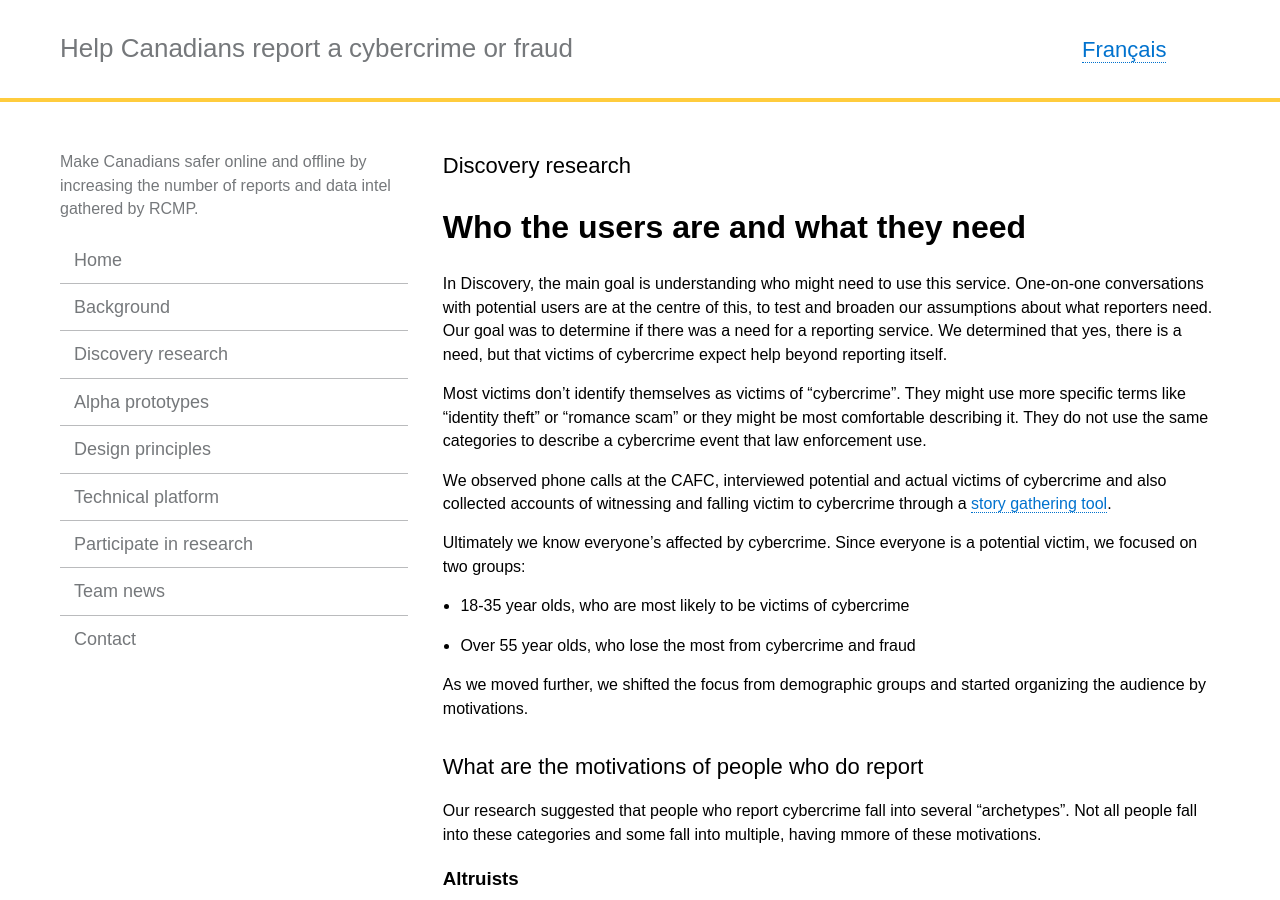
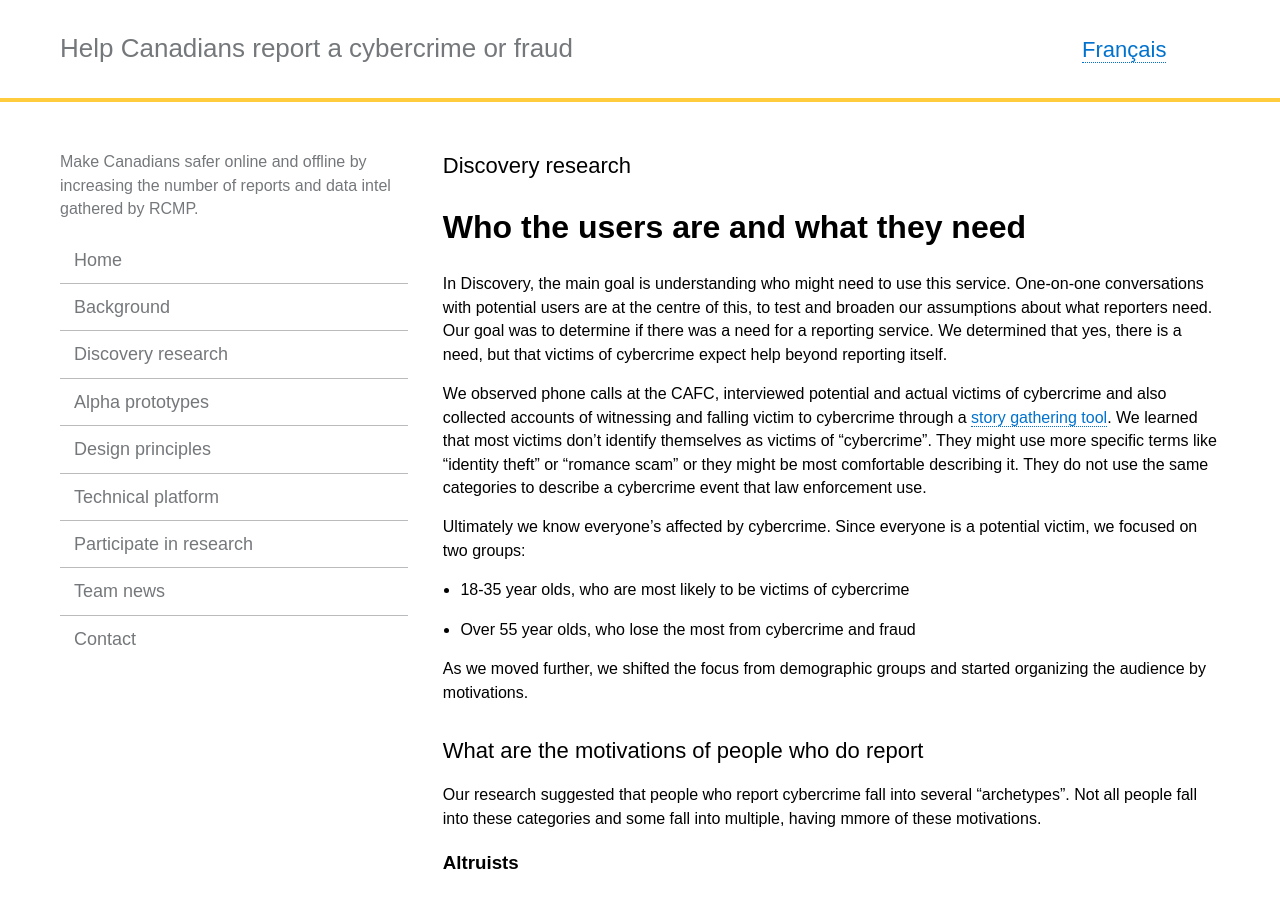
Before and after one commit to cds-snc/rcmp-report-a-cybercrime-alpha-documentation, a Jekyll site: the page built from _pages/en/discovery.md, in a window 1280 px wide and 900 px high. Built offline with Jekyll 4.4.1, drawn with Linux system fonts in a browser that asks for light colours.

Commit message:
Update discovery.md

```diff
--- a/_pages/en/discovery.md
+++ b/_pages/en/discovery.md
@@ -10,10 +10,7 @@ trans_url: "/decouverte/"
 
 In Discovery, the main goal is understanding who might need to use this service. One-on-one conversations with potential users are at the centre of this, to test and broaden our assumptions about what reporters need. Our goal was to determine if there was a need for a reporting service. We determined that yes, there is a need, but that victims of cybercrime expect help beyond reporting itself.
 
-Most victims don't identify themselves as victims of "cybercrime". They might use more specific terms like "identity theft" or "romance scam" or they might be most comfortable describing it. They do not use the same categories to describe a cybercrime event that law enforcement use.
-
-We observed phone calls at the CAFC, interviewed potential and actual victims of cybercrime and also collected accounts of witnessing and falling victim to cybercrime through a [story gathering tool](https://tell-us.cds-snc.ca).
-
+We observed phone calls at the CAFC, interviewed potential and actual victims of cybercrime and also collected accounts of witnessing and falling victim to cybercrime through a [story gathering tool](https://tell-us.cds-snc.ca). We learned that most victims don't identify themselves as victims of "cybercrime". They might use more specific terms like "identity theft" or "romance scam" or they might be most comfortable describing it. They do not use the same categories to describe a cybercrime event that law enforcement use.
 
 Ultimately we know everyone's affected by cybercrime. Since everyone is a potential victim, we focused on two groups:
   - 18-35 year olds, who are most likely to be victims of cybercrime
```
